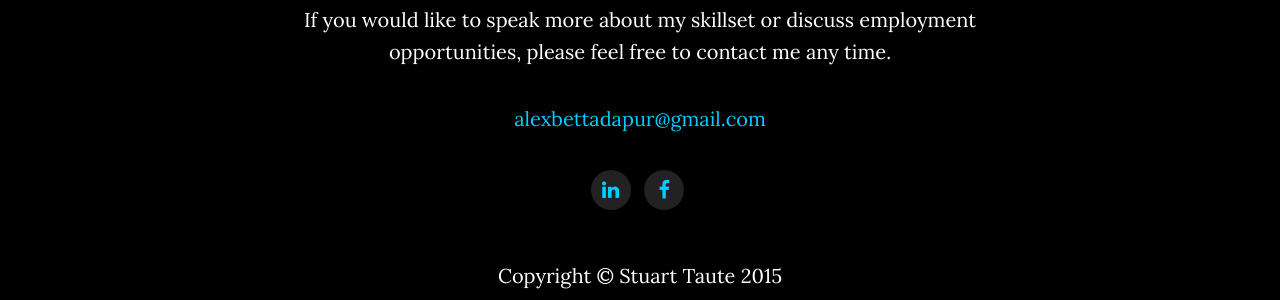
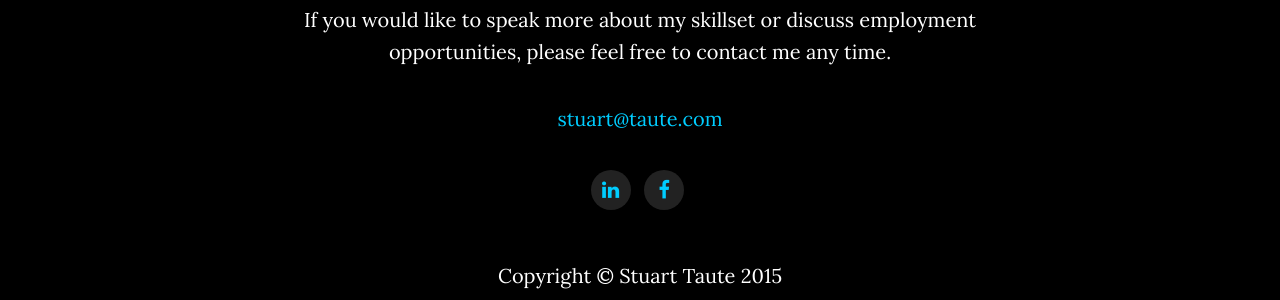
Before and after one commit to stuartweb/stuart-taute.github.io, a Jekyll site: the page built from index.html, in a window 1280 px wide and 900 px high, scrolled down 4601 px. Shown: the part 366-666 px from the top of the window. Built offline with Jekyll 4.4.1, drawn with Linux system fonts in a browser that asks for light colours; comment, search, counter and statistics services are not loaded.

```diff
--- a/contact.html
+++ b/contact.html
@@ -3,7 +3,7 @@
 order: 4
 section-type: contact
 title: Contact
-email: alexbettadapur@gmail.com
+email: stuart@taute.com
 
 ---
 ## Contact
```
